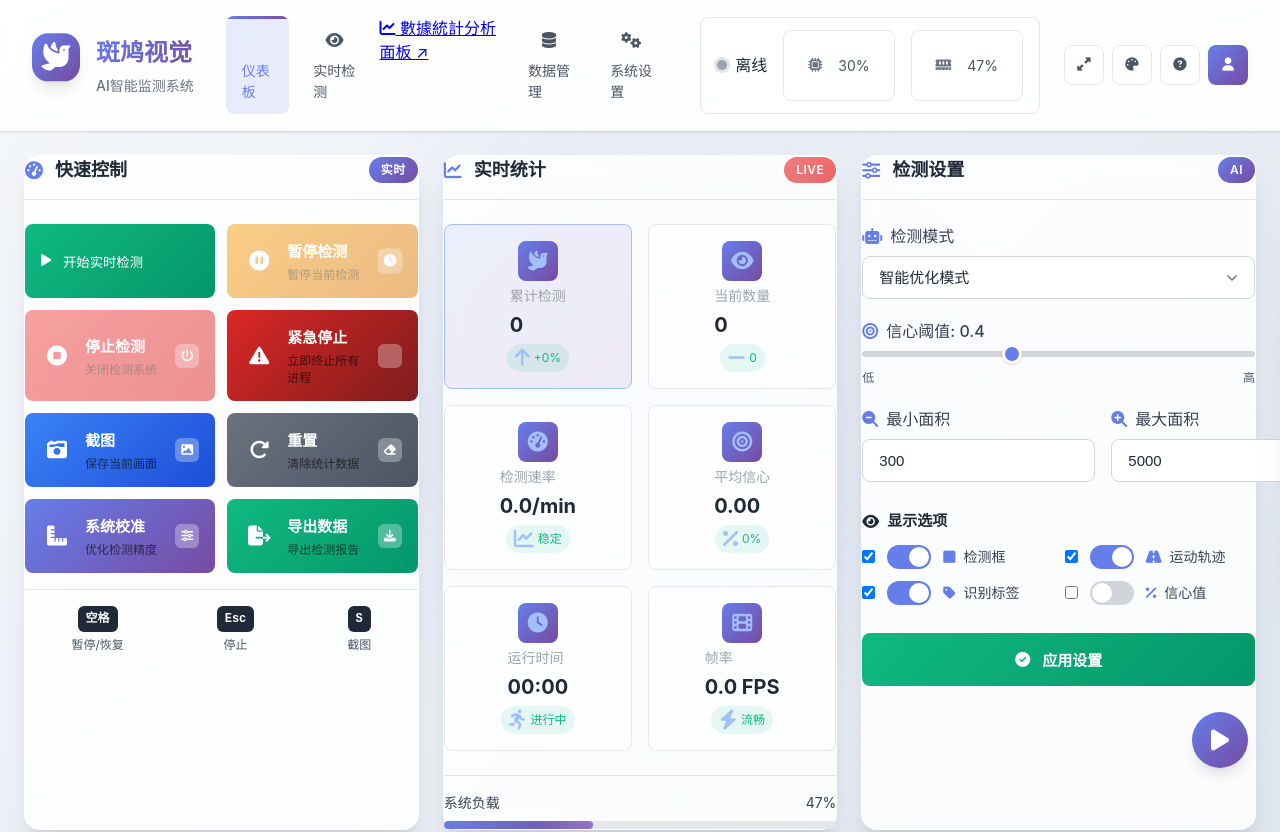
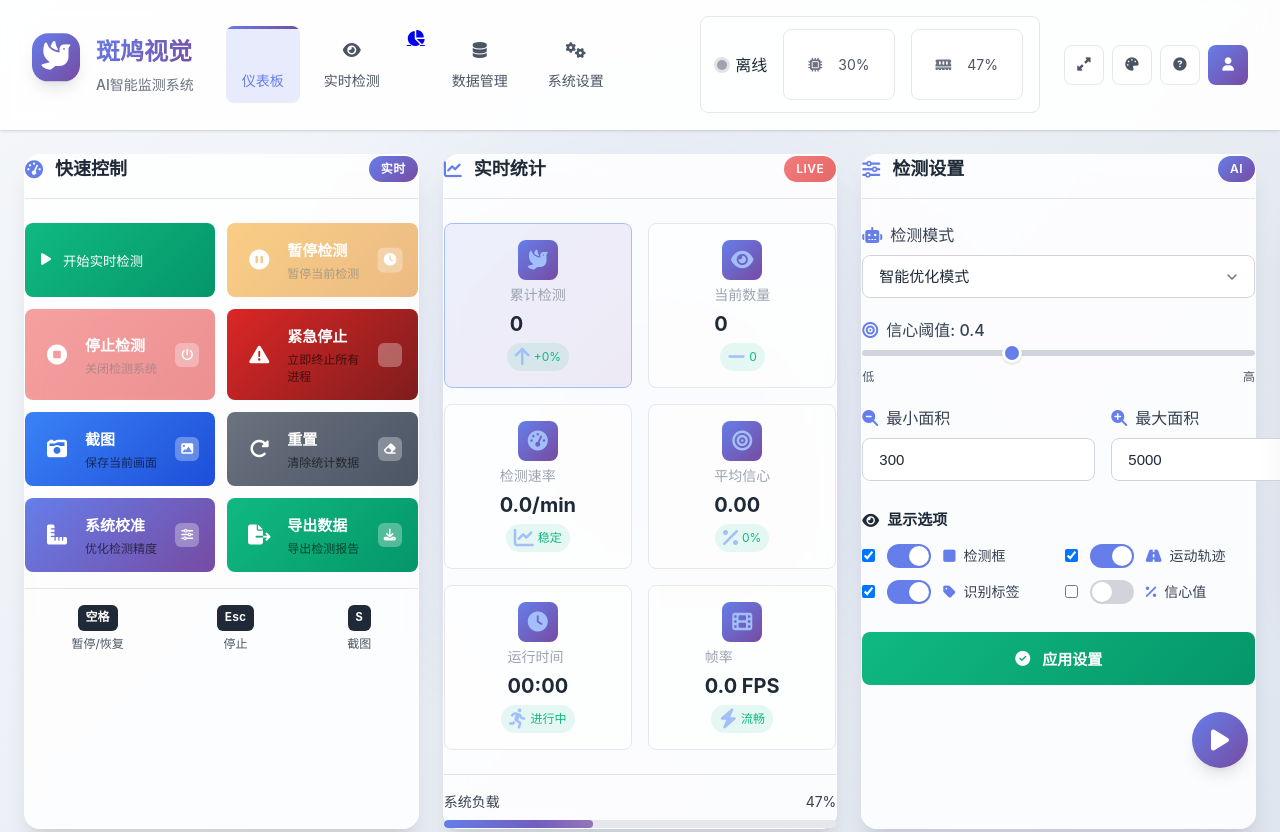
Before and after one commit to fong170058-maker/Spotted-dove-detection-system, a plain HTML site: page index.html in a window 1280 px wide. Shown: the top 832 px of the page. Drawn offline with nearby package versions, Linux system fonts and the light colour scheme; some icons are missing.

```diff
--- a/index.html
+++ b/index.html
@@ -53,8 +53,10 @@
                     </div>
                     <span class="nav-text">实时检测</span>
                 </a>
-                <a href="analytics/index.html" target="_blank" class="nav-item">
-                    <i class="fas fa-chart-line"></i> 數據統計分析面板 ↗
+                <a href="analytics/index.html" target="_blank" class="nav-item" data-tooltip="统计分析">
+                    <div class="nav-icon">
+                        <i class="fas fa-chart-pie"></i>
+                    </div>
                 </a>
                 <a href="#data" class="nav-link" data-tooltip="数据管理">
                     <div class="nav-icon">
```
